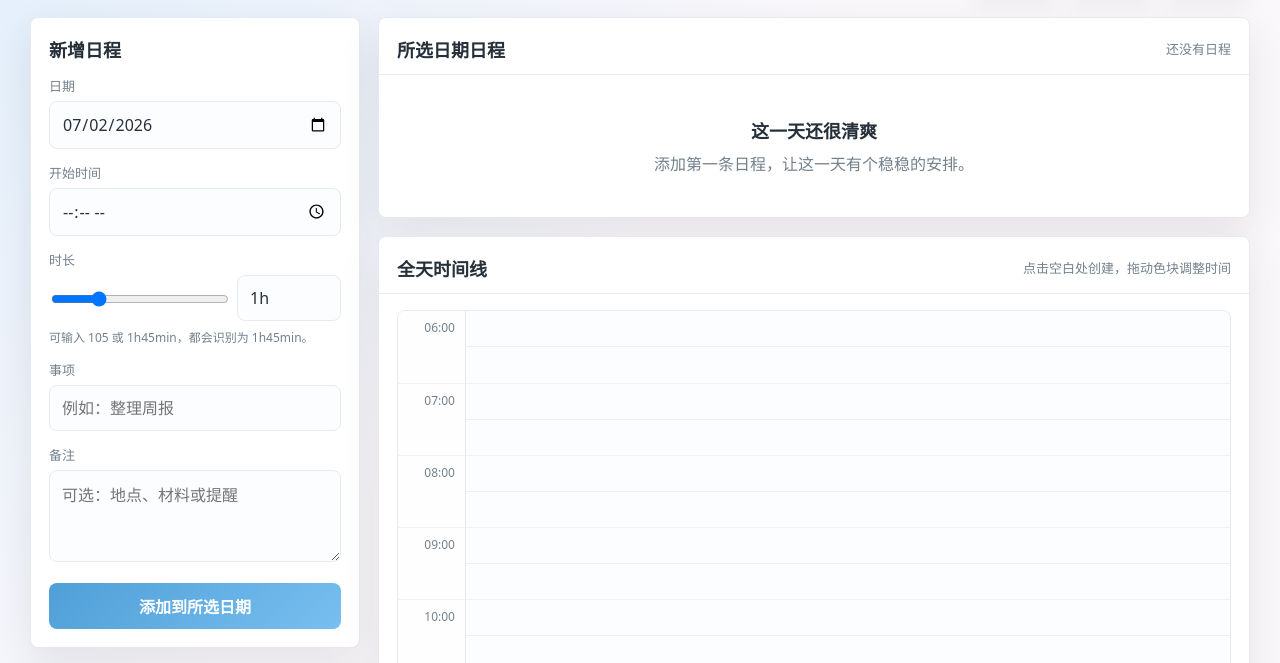
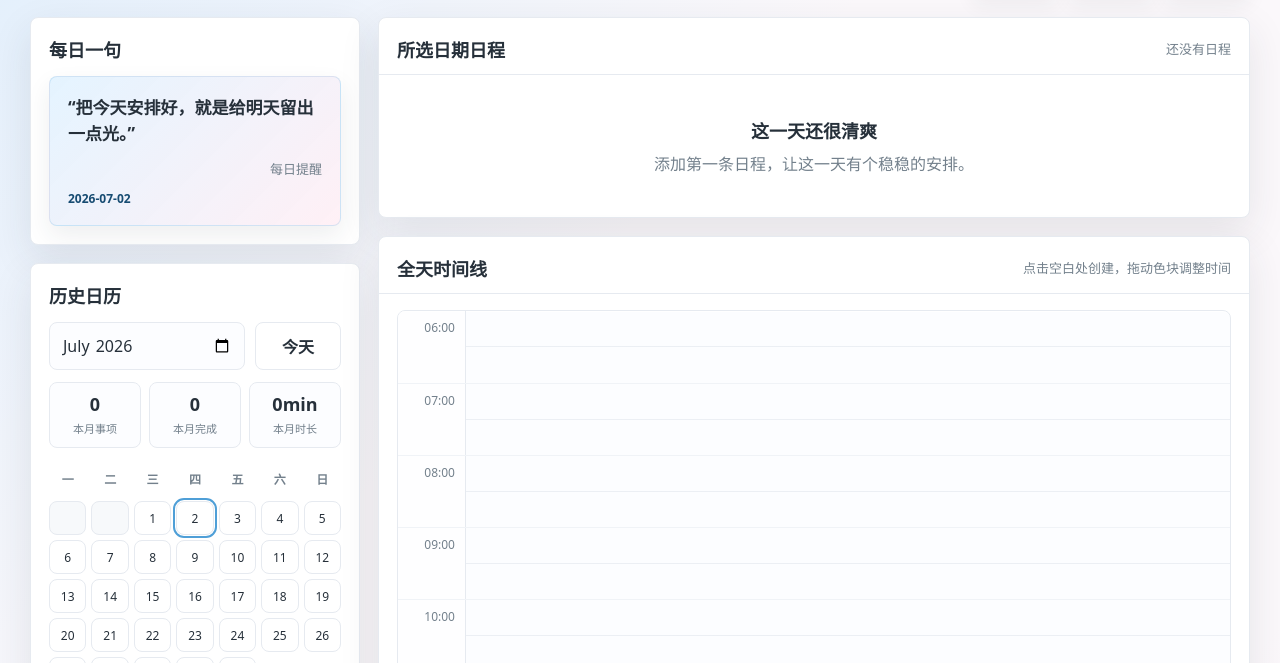
Before and after one commit to benjaminchou678-cmyk/Daily-Schedule, a website: page src/index.html in a window 1280 px wide. Shown: the part 114-777 px from the top of the page. Drawn offline with Linux system fonts and the light colour scheme.

Commit message:
Replace add form with daily quote panel

```diff
--- a/src/index.html
+++ b/src/index.html
@@ -119,11 +119,11 @@
       overflow: hidden;
     }
 
-    .form-panel, .history-panel {
+    .quote-panel, .history-panel {
       padding: 18px;
     }
 
-    .form-panel h2, .history-panel h2, .list-panel h2, .timeline-panel h2 {
+    .quote-panel h2, .history-panel h2, .list-panel h2, .timeline-panel h2 {
       margin: 0;
       font-size: 18px;
     }
@@ -161,12 +161,6 @@
       grid-template-columns: 1fr 104px;
       gap: 10px;
       align-items: end;
-    }
-
-    .duration-help {
-      margin: 7px 0 0;
-      color: var(--muted);
-      font-size: 12px;
     }
 
     .primary, .secondary, .danger-btn {
@@ -436,10 +430,37 @@
     .resize-top { top: 0; }
     .resize-bottom { bottom: 0; }
 
-    .now-hint {
-      margin: 10px 0 0;
+    .quote-card {
+      margin-top: 14px;
+      padding: 18px;
+      border: 1px solid rgba(79, 159, 215, 0.2);
+      border-radius: 8px;
+      background:
+        linear-gradient(135deg, rgba(159, 215, 255, 0.28), rgba(255, 193, 216, 0.24)),
+        #ffffff;
+      box-shadow: var(--soft-shadow);
+    }
+
+    .quote-text {
+      margin: 0;
+      color: var(--ink);
+      font-size: 17px;
+      font-weight: 800;
+      line-height: 1.55;
+    }
+
+    .quote-source {
+      margin: 12px 0 0;
       color: var(--muted);
       font-size: 13px;
+      text-align: right;
+    }
+
+    .quote-date {
+      margin: 12px 0 0;
+      color: var(--blue-ink);
+      font-size: 12px;
+      font-weight: 700;
     }
 
     .history-controls {
@@ -643,29 +664,14 @@
 
     <section class="layout">
       <div class="left-stack">
-        <form class="panel form-panel" id="scheduleForm">
-          <h2>新增日程</h2>
-          <label for="dateInput">日期</label>
-          <input id="dateInput" name="dateInput" type="date">
-
-          <label for="time">开始时间</label>
-          <input id="time" name="time" type="time" min="06:00" max="23:45" step="900">
-
-          <label for="duration">时长</label>
-          <div class="duration-row">
-            <input id="duration" name="duration" type="range" min="15" max="240" step="15" value="60">
-            <input id="durationText" name="durationText" type="text" value="1h" aria-label="时长">
+        <section class="panel quote-panel">
+          <h2>每日一句</h2>
+          <div class="quote-card">
+            <p class="quote-text" id="dailyQuoteText"></p>
+            <p class="quote-source" id="dailyQuoteSource"></p>
+            <p class="quote-date" id="dailyQuoteDate"></p>
           </div>
-          <p class="duration-help">可输入 105 或 1h45min，都会识别为 1h45min。</p>
-
-          <label for="title">事项</label>
-          <input id="title" name="title" type="text" placeholder="例如：整理周报" maxlength="60" required>
-
-          <label for="note">备注</label>
-          <textarea id="note" name="note" placeholder="可选：地点、材料或提醒"></textarea>
-
-          <button class="primary" type="submit">添加到所选日期</button>
-        </form>
+        </section>
 
         <section class="panel history-panel">
           <h2>历史日历</h2>
@@ -710,7 +716,6 @@
               <div class="timeline-click-layer" id="timelineClickLayer" aria-label="点击创建日程"></div>
               <div class="event-layer" id="eventLayer"></div>
             </div>
-            <p class="now-hint">时间范围 06:00-24:00，拖拽时按 15 分钟吸附。时长显示为 1h45min 这类格式。</p>
           </div>
         </section>
       </div>
@@ -734,7 +739,6 @@
         <input id="modalDuration" type="range" min="15" max="240" step="15" value="60">
         <input id="modalDurationText" type="text" value="1h" aria-label="弹窗时长">
       </div>
-      <p class="duration-help">例如：105 = 1h45min。</p>
 
       <label for="modalTaskTitle">事项</label>
       <input id="modalTaskTitle" type="text" placeholder="例如：复盘今天的工作" maxlength="60" required>
@@ -758,17 +762,28 @@
     const DEFAULT_DURATION = 60;
     const STORAGE_PREFIX = "daily-schedule:";
     const monthNames = ["1月", "2月", "3月", "4月", "5月", "6月", "7月", "8月", "9月", "10月", "11月", "12月"];
+    const dailyQuotes = [
+      { text: "生活就像一盒巧克力，你永远不知道下一颗是什么味道。", source: "《阿甘正传》" },
+      { text: "去做吧。事情做了，答案自然会出现。", source: "每日提醒" },
+      { text: "希望是美好的，也许是人间至善，而美好的事物永不消逝。", source: "《肖申克的救赎》" },
+      { text: "把今天安排好，就是给明天留出一点光。", source: "每日提醒" },
+      { text: "不是每一天都很好，但每一天里都有一些好的东西。", source: "每日提醒" },
+      { text: "伟大的愿望不是靠冲动完成的，而是靠一次次准时开始。", source: "每日提醒" },
+      { text: "所有大人都曾经是孩子，只是少数人记得。", source: "《小王子》" },
+      { text: "慢一点也没关系，只要你还在往前。", source: "每日提醒" },
+      { text: "你不能放弃这个世界，因为你还有地方要去。", source: "《海上钢琴师》" },
+      { text: "今天先完成一件小事，世界就会清楚一点。", source: "每日提醒" }
+    ];
 
-    const form = document.querySelector("#scheduleForm");
-    const dateInput = document.querySelector("#dateInput");
     const list = document.querySelector("#taskList");
     const selectedDateText = document.querySelector("#selectedDateText");
+    const dailyQuoteText = document.querySelector("#dailyQuoteText");
+    const dailyQuoteSource = document.querySelector("#dailyQuoteSource");
+    const dailyQuoteDate = document.querySelector("#dailyQuoteDate");
     const statusText = document.querySelector("#statusText");
     const totalCount = document.querySelector("#totalCount");
     const openCount = document.querySelector("#openCount");
     const doneCount = document.querySelector("#doneCount");
-    const duration = document.querySelector("#duration");
-    const durationText = document.querySelector("#durationText");
     const hourRows = document.querySelector("#hourRows");
     const timelineClickLayer = document.querySelector("#timelineClickLayer");
     const eventLayer = document.querySelector("#eventLayer");
@@ -801,11 +816,9 @@
     let tasks = migrateTasks(loadTasks(selectedDateKey));
     let activePointer = null;
 
-    dateInput.value = selectedDateKey;
     monthPicker.value = selectedDateKey.slice(0, 7);
     yearPicker.value = selectedDateKey.slice(0, 4);
 
-    bindDuration(duration, durationText);
     bindDuration(modalDuration, modalDurationText);
     renderHours();
     saveTasks();
@@ -936,7 +949,7 @@
         textInput.value = formatDuration(Number(range.value));
       });
       textInput.addEventListener("change", () => {
-        const start = parseTime(textInput.id === "modalDurationText" ? modalTime.value : document.querySelector("#time").value) ?? 9 * 60;
+        const start = parseTime(modalTime.value) ?? 9 * 60;
         const clean = clampDuration(parseDuration(textInput.value), start);
         range.value = clean;
         textInput.value = formatDuration(clean);
@@ -946,7 +959,6 @@
     function switchDate(dateKey) {
       selectedDateKey = dateKey;
       tasks = migrateTasks(loadTasks(selectedDateKey));
-      dateInput.value = selectedDateKey;
       monthPicker.value = selectedDateKey.slice(0, 7);
       yearPicker.value = selectedDateKey.slice(0, 4);
       saveTasks();
@@ -970,6 +982,7 @@
 
     function render() {
       renderDateText();
+      renderDailyQuote();
       renderStats();
       renderList();
       renderTimeline();
@@ -981,6 +994,14 @@
       const weekday = new Intl.DateTimeFormat("zh-CN", { weekday: "long" }).format(date);
       const todayKey = new Date().toLocaleDateString("sv-SE");
       selectedDateText.textContent = `${selectedDateKey} ${weekday}${selectedDateKey === todayKey ? " · 今天" : ""}`;
+    }
+
+    function renderDailyQuote() {
+      const index = [...selectedDateKey].reduce((sum, char) => sum + char.charCodeAt(0), 0) % dailyQuotes.length;
+      const quote = dailyQuotes[index];
+      dailyQuoteText.textContent = `“${quote.text}”`;
+      dailyQuoteSource.textContent = quote.source;
+      dailyQuoteDate.textContent = selectedDateKey;
     }
 
     function renderStats() {
@@ -1181,37 +1202,6 @@
       };
     }
 
-    form.addEventListener("submit", (event) => {
-      event.preventDefault();
-      const data = new FormData(form);
-      const targetDate = String(data.get("dateInput") || selectedDateKey);
-      if (targetDate !== selectedDateKey) switchDate(targetDate);
-
-      const title = String(data.get("title")).trim();
-      if (!title) return;
-
-      const start = String(data.get("time")).trim() || "09:00";
-      const taskDuration = clampDuration(parseDuration(durationText.value), parseTime(start) ?? 9 * 60);
-      tasks.push(createTaskFromValues({
-        title,
-        note: String(data.get("note")).trim(),
-        time: start,
-        duration: taskDuration
-      }));
-
-      saveTasks();
-      form.reset();
-      dateInput.value = selectedDateKey;
-      duration.value = DEFAULT_DURATION;
-      durationText.value = formatDuration(DEFAULT_DURATION);
-      document.querySelector("#title").focus();
-      render();
-    });
-
-    dateInput.addEventListener("change", () => {
-      if (dateInput.value) switchDate(dateInput.value);
-    });
-
     monthPicker.addEventListener("change", () => {
       if (!monthPicker.value) return;
       yearPicker.value = monthPicker.value.slice(0, 4);
```
